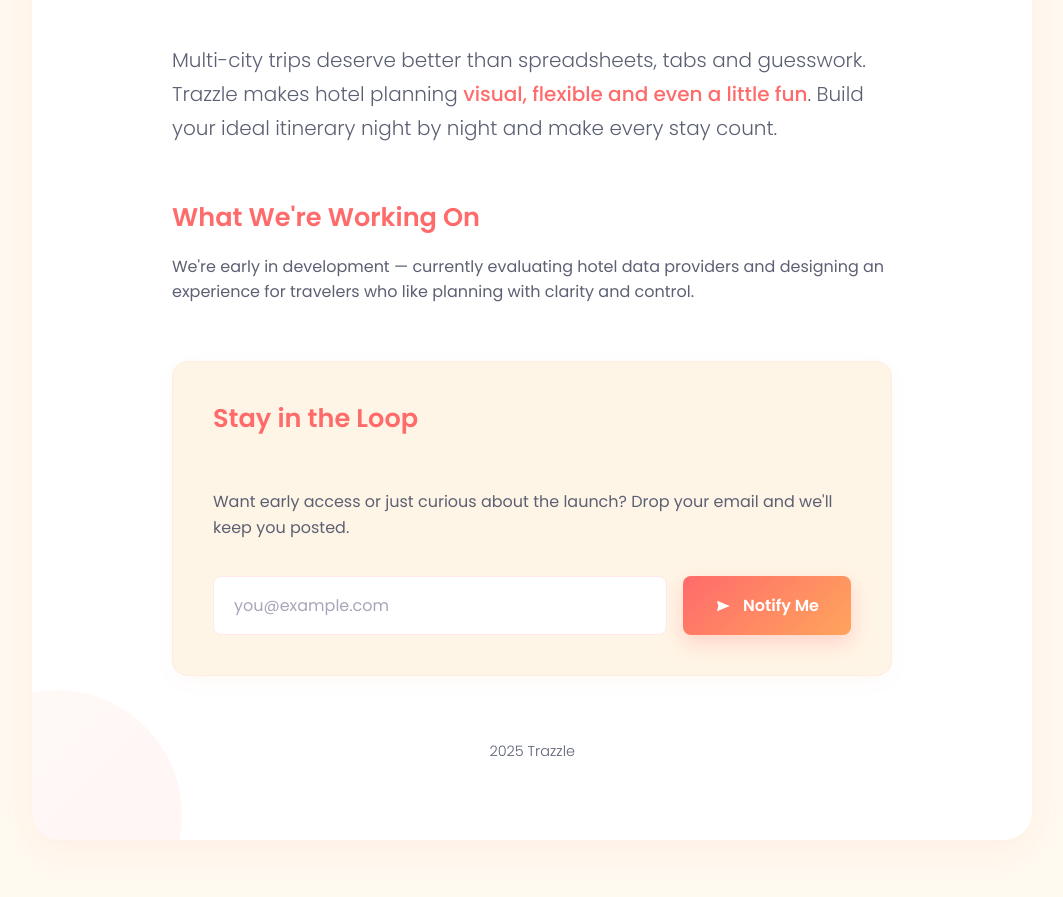
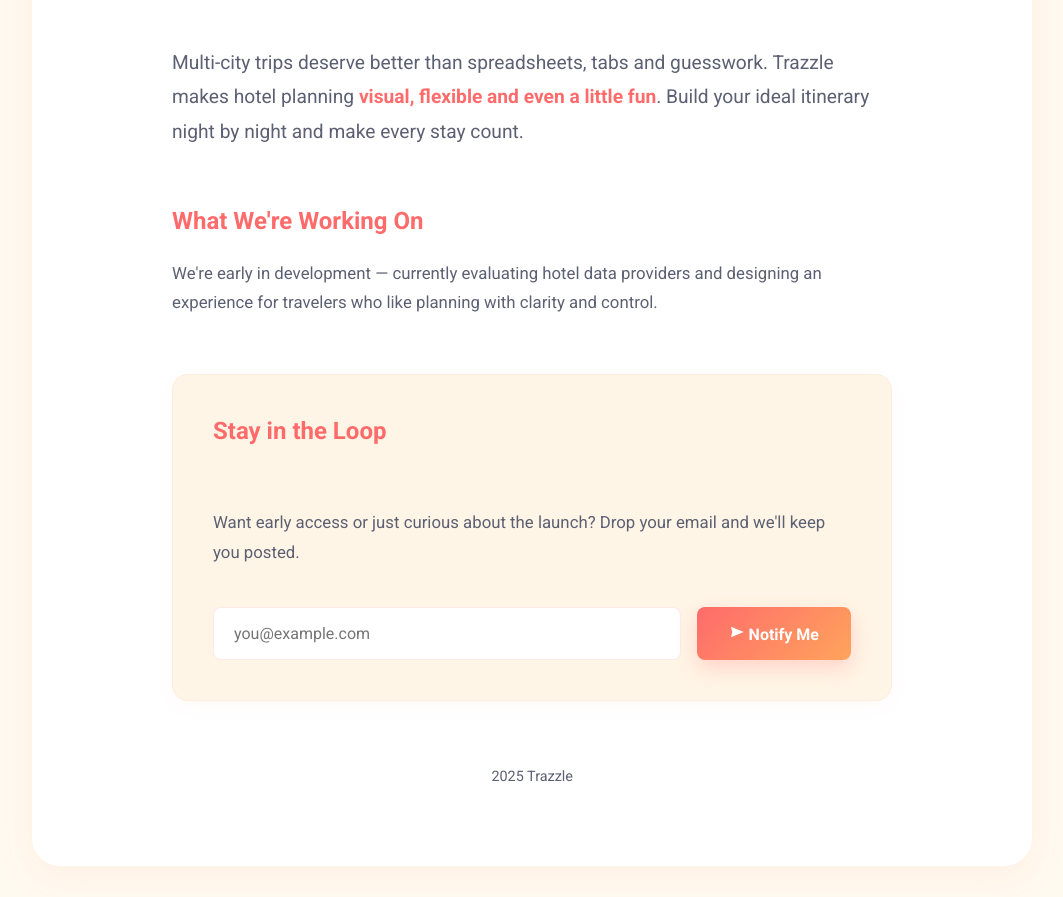
Before and after one commit to Hannessfahlenn/Trazzle, a plain HTML site: page index.html in a window 1280 px wide. Shown: the part 373-1270 px from the top of the page, without its empty margins (108-1171 px from the left). Drawn offline with Linux system fonts and the light colour scheme.

Commit message:
Update index.html

```diff
--- a/index.html
+++ b/index.html
@@ -9,7 +9,7 @@
   <!-- FONTS -->
   <link rel="preconnect" href="https://fonts.googleapis.com" />
   <link rel="preconnect" href="https://fonts.gstatic.com" crossorigin />
-  <link href="https://fonts.googleapis.com/css2?family=Poppins:wght@300;400;500;600;700&display=swap" rel="stylesheet" />
+  <link href="https://fonts.googleapis.com/css2?family=Roboto:wght@400;500;700;900&display=swap" rel="stylesheet" />
 
   <style>
     :root {
@@ -41,7 +41,7 @@
 
     body {
       margin: 0;
-      font-family: "Poppins", sans-serif;
+      font-family: "Roboto", sans-serif;
       background: var(--bg);
       color: var(--text-primary);
       display: flex;
@@ -49,10 +49,9 @@
       align-items: center;
       justify-content: center;
       padding: 40px 0;
-      line-height: 1.6;
+      line-height: 1.7;
     }
 
-    /* ===== CARD CONTAINER ===== */
     .card {
       width: min(94%, 1000px);
       background: var(--surface);
@@ -64,78 +63,53 @@
       overflow: hidden;
     }
 
-    .card::before {
-      content: "";
-      position: absolute;
-      top: -120px;
-      right: -120px;
-      width: 300px;
-      height: 300px;
-      background: linear-gradient(135deg, rgba(255, 107, 107, 0.08), rgba(255, 164, 92, 0.06));
-      border-radius: 50%;
-      z-index: 0;
-    }
+    /* Removed background decorations */
 
-    .card::after {
-      content: "";
-      position: absolute;
-      bottom: -100px;
-      left: -100px;
-      width: 250px;
-      height: 250px;
-      background: linear-gradient(135deg, rgba(255, 164, 92, 0.05), rgba(255, 107, 107, 0.07));
-      border-radius: 50%;
-      z-index: 0;
-    }
-
-    /* ===== CONTENT & TYPOGRAPHY ===== */
     section {
       max-width: 720px;
       margin-inline: auto;
       margin-bottom: 3.5rem;
       position: relative;
       z-index: 1;
+      opacity: 0;
+      transform: translateY(30px);
+      animation: slideUp 0.8s ease-out forwards;
     }
 
-    .card section:last-of-type {
-      margin-bottom: 0;
-    }
+    section:nth-of-type(1) { animation-delay: 0.1s; }
+    section:nth-of-type(2) { animation-delay: 0.25s; }
+    section:nth-of-type(3) { animation-delay: 0.4s; }
+    section:nth-of-type(4) { animation-delay: 0.55s; }
 
     h1 {
-      font-size: clamp(2.5rem, 5vw, 3.4rem);
-      line-height: 1.2;
+      font-size: clamp(2.5rem, 5vw, 3.2rem);
+      line-height: 1.25;
       margin: 0;
-      font-weight: 700;
-      letter-spacing: -0.02em;
+      font-weight: 900;
+      letter-spacing: -0.015em;
     }
 
     h2 {
-      font-size: 1.6rem;
-      line-height: 1.3;
-      margin: 0 0 1.2rem 0;
-      font-weight: 600;
+      font-size: 1.5rem;
+      line-height: 1.4;
+      margin: 0 0 1.25rem 0;
+      font-weight: 700;
       color: var(--accent-primary);
     }
 
-    .gradient {
-      background: linear-gradient(90deg, var(--accent-primary), var(--accent-secondary));
-      -webkit-background-clip: text;
-      -webkit-text-fill-color: transparent;
-      background-clip: text;
-      color: transparent;
-    }
-
     p.lead {
-      font-size: 1.25rem;
+      font-size: 1.2rem;
       color: var(--text-muted);
       margin-top: 1.5rem;
-      line-height: 1.7;
-      font-weight: 300;
+      line-height: 1.8;
+      font-weight: 400;
     }
 
     p {
       margin: 1rem 0;
       color: var(--text-muted);
+      font-size: 1.05rem;
+      line-height: 1.75;
     }
 
     a {
@@ -149,22 +123,29 @@
       color: var(--accent-secondary);
     }
 
-    /* ===== EMAIL CARD STYLE ===== */
+    .gradient {
+      background: linear-gradient(90deg, var(--accent-primary), var(--accent-secondary));
+      -webkit-background-clip: text;
+      -webkit-text-fill-color: transparent;
+      background-clip: text;
+      color: transparent;
+    }
+
+    .highlight {
+      font-weight: 600;
+      color: var(--accent-primary);
+    }
+
     .email-card {
       background: var(--surface-muted);
       border-radius: var(--radius);
       padding: 2.5rem;
       display: flex;
       flex-direction: column;
-      gap: 1.2rem;
+      gap: 1.5rem;
       box-shadow: 0 6px 20px rgba(255, 107, 107, 0.04);
+      border: 1px solid rgba(255, 107, 107, 0.06);
       transition: var(--transition);
-      border: 1px solid rgba(255, 107, 107, 0.06);
-    }
-
-    .email-card:hover {
-      transform: translateY(-5px);
-      box-shadow: 0 12px 30px rgba(255, 107, 107, 0.08);
     }
 
     .email-card form {
@@ -179,13 +160,9 @@
       border: 1px solid rgba(255, 107, 107, 0.15);
       border-radius: var(--radius-sm);
       font-size: 1rem;
-      font-family: "Poppins", sans-serif;
+      font-family: "Roboto", sans-serif;
       transition: var(--transition);
       background: var(--surface);
-    }
-
-    .email-card input[type="email"]::placeholder {
-      color: #aaa5b9;
     }
 
     .email-card input[type="email"]:focus {
@@ -200,16 +177,21 @@
       border: none;
       border-radius: var(--radius-sm);
       font-size: 1rem;
-      font-weight: 600;
+      font-weight: 700;
       color: #fff;
       background: linear-gradient(135deg, var(--accent-primary), var(--accent-secondary));
       cursor: pointer;
       transition: var(--transition);
-      font-family: "Poppins", sans-serif;
+      font-family: "Roboto", sans-serif;
       box-shadow: var(--shadow-btn);
       position: relative;
       overflow: hidden;
       z-index: 1;
+    }
+
+    .btn:hover {
+      transform: scale(1.04) translateY(-3px);
+      box-shadow: 0 10px 25px rgba(255, 107, 107, 0.35);
     }
 
     .btn::before {
@@ -225,25 +207,8 @@
       z-index: -1;
     }
 
-    .btn:hover {
-      transform: translateY(-3px);
-      box-shadow: 0 10px 25px rgba(255, 107, 107, 0.35);
-    }
-
     .btn:hover::before {
       opacity: 1;
-    }
-
-    .btn:active {
-      transform: translateY(0);
-      box-shadow: 0 5px 15px rgba(255, 107, 107, 0.25);
-    }
-
-    .icon {
-      display: inline-block;
-      vertical-align: middle;
-      margin-right: 0.5rem;
-      fill: currentColor;
     }
 
     footer {
@@ -254,23 +219,19 @@
       position: relative;
       z-index: 1;
       font-weight: 300;
+      opacity: 0;
+      animation: fadeIn 0.8s ease-out forwards 0.85s;
     }
 
     .logo {
-      font-weight: 700;
-      font-size: 1.2rem;
+      font-weight: 900;
+      font-size: 1.3rem;
+      letter-spacing: -0.015em;
       color: var(--accent-primary);
-      letter-spacing: -0.02em;
       margin-bottom: 1.5rem;
       display: inline-block;
     }
 
-    .highlight {
-      font-weight: 500;
-      color: var(--accent-primary);
-    }
-
-    /* ===== ANIMATIONS ===== */
     @keyframes fadeIn {
       from { opacity: 0; transform: scale(0.98); }
       to { opacity: 1; transform: scale(1); }
@@ -279,22 +240,6 @@
     @keyframes slideUp {
       from { opacity: 0; transform: translateY(30px); }
       to { opacity: 1; transform: translateY(0); }
-    }
-
-    section {
-      opacity: 0;
-      transform: translateY(30px);
-      animation: slideUp 0.8s ease-out forwards;
-    }
-
-    section:nth-of-type(1) { animation-delay: 0.1s; }
-    section:nth-of-type(2) { animation-delay: 0.25s; }
-    section:nth-of-type(3) { animation-delay: 0.4s; }
-    section:nth-of-type(4) { animation-delay: 0.55s; }
-
-    footer {
-      opacity: 0;
-      animation: fadeIn 0.8s ease-out forwards 0.85s;
     }
 
     @media (max-width: 768px) {
@@ -314,31 +259,24 @@
 </head>
 <body>
   <div class="card">
-    <!-- Logo -->
     <section>
       <span class="logo">Trazzle</span>
-
-      <!-- 🎯 Headline -->
       <h1 class="gradient">The smartest way to plan where you'll stay</h1>
       <p class="lead">We're building <strong>Trazzle</strong> — the smartest way to plan multi-city hotel stays.</p>
     </section>
 
-    <!-- ✨ Subheading / Body -->
     <section>
       <p class="lead">Multi-city trips deserve better than spreadsheets, tabs and guesswork. Trazzle makes hotel planning <span class="highlight">visual, flexible and even a little fun</span>. Build your ideal itinerary night by night and make every stay count.</p>
     </section>
 
-    <!-- 🚀 What We're Working On -->
     <section>
       <h2>What We're Working On</h2>
       <p>We're early in development — currently evaluating hotel data providers and designing an experience for travelers who like planning with clarity and control.</p>
     </section>
 
-    <!-- 📨 Stay in the Loop -->
     <section class="email-card">
       <h2>Stay in the Loop</h2>
       <p>Want early access or just curious about the launch? Drop your email and we'll keep you posted.</p>
-      <!-- Formspree endpoint wired -->
       <form action="https://formspree.io/f/mkgrnzbp" method="POST">
         <input type="email" name="email" aria-label="Email address" placeholder="you@example.com" required />
         <button class="btn" type="submit">
```
